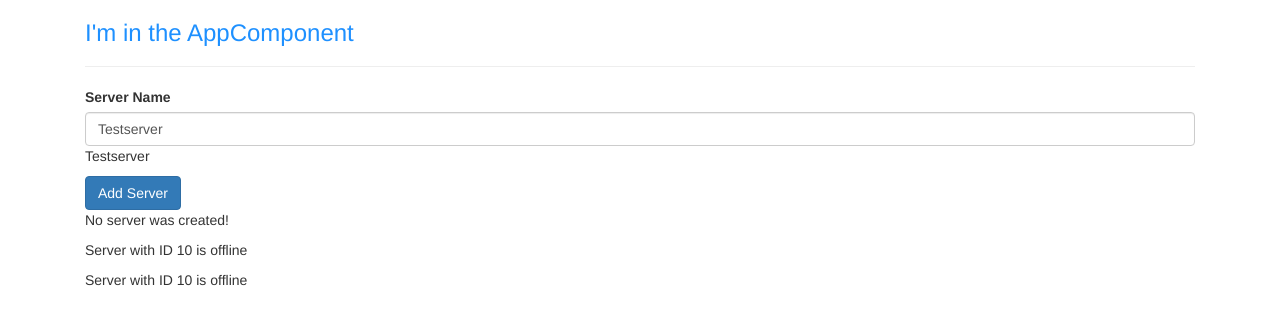
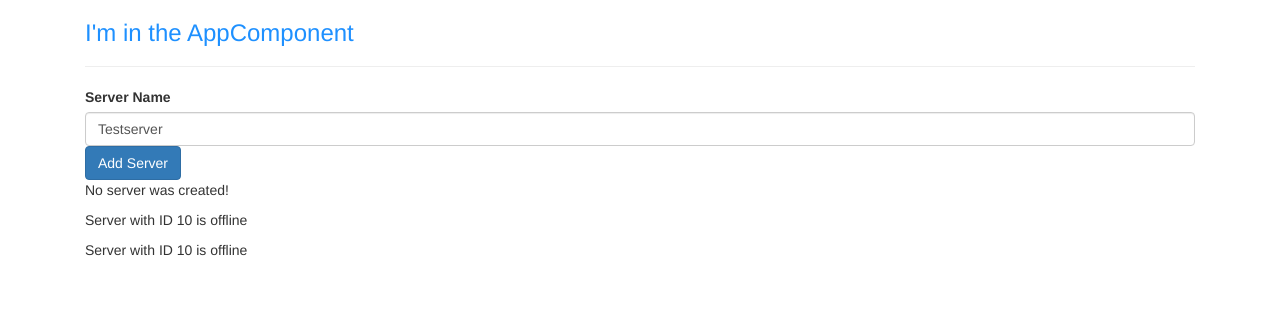
Before and after one commit to ChrisTheBrave/learn-ng-seven, an Angular app: page / in a window 1280 px wide. Shown: the top 324 px of the page. Built offline with nearby package versions, Linux system fonts and the light colour scheme.

Commit message:
Commented out line 12 with serverName

```diff
--- a/src/app/servers/servers.component.html
+++ b/src/app/servers/servers.component.html
@@ -9,7 +9,7 @@
   class="form-control"
   [(ngModel)]="serverName">
 
-<p>{{ serverName }}</p>
+<!-- <p>{{ serverName }}</p> -->
 
 <button
   class="btn btn-primary"
```
